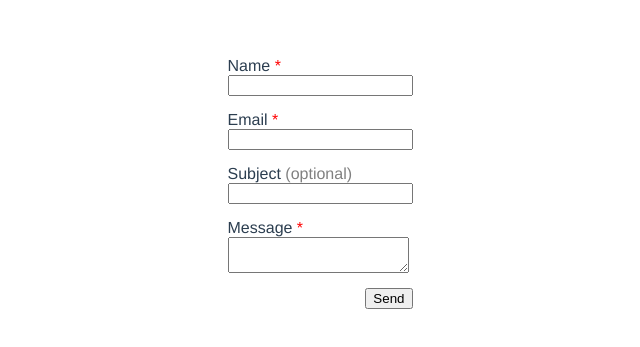
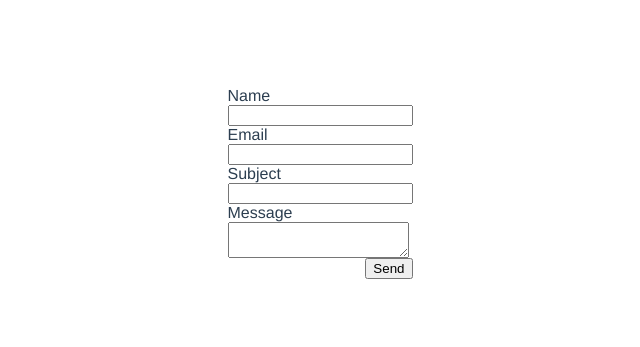
Before and after one commit to AlenVarazdinac/contact-form, a Vue app: page / in a window 1280 px wide. Shown: the part 225-572 px from the top of the page, without its empty margins (328-968 px from the left). Built offline with nearby package versions, Linux system fonts and the light colour scheme.

Commit message:
feat(Input): validations

```diff
--- a/src/App.vue
+++ b/src/App.vue
@@ -1,49 +1,78 @@
 <template>
   <div id="app">
     <form class="form" @submit.prevent="submitForm">
-      <div class="input-wrapper">
+      <input-field
+        v-model="form.name"
+        label="Name"
+        inputId="name"
+        type="text"
+        :validations="validations.form.name"
+      />
+      <input-field
+        v-model="form.email"
+        label="Email"
+        inputId="email"
+        type="email"
+      />
+      <input-field
+        v-model="form.subject"
+        label="Subject"
+        inputId="subject"
+        type="text"
+      />
+      <input-field
+        v-model="form.message"
+        label="Message"
+        inputId="message"
+        type="text"
+        isTextarea
+      />
+      <!--
         <label for="name">Name<span style="color: red"> *</span></label>
         <input v-model="form.name" id="name" type="text" />
-      </div>
-      <div class="input-wrapper">
-        <label for="email">Email<span style="color: red"> *</span></label>
-        <input v-model="form.email" id="email" type="email" />
-      </div>
-      <div class="input-wrapper">
-        <label for="subject"
-          >Subject<span style="color: grey"> (optional)</span></label
-        >
-        <input v-model="form.subject" id="subject" type="text" />
-      </div>
-      <div class="input-wrapper">
-        <label for="message">Message<span style="color: red"> *</span></label>
-        <textarea v-model="form.message" id="message"></textarea>
-      </div>
+        <ul v-if="validations.form.name.length !== 0">
+          <li v-for="(validation, index) in validations.form.name" :key="index">
+            {{ validation }}
+          </li>
+        </ul>
+        -->
       <button type="submit">Send</button>
     </form>
   </div>
 </template>
 
 <script>
+import InputField from "./components/InputField";
+
 export default {
   name: "App",
-  components: {},
+  components: { InputField },
   data() {
     return {
+      validations: {
+        form: {
+          name: {
+            required: true,
+            minLength: 5,
+            maxLength: 50,
+            type: "string",
+          },
+        },
+      },
       form: {
         name: "",
         email: "",
         subject: "",
         message: "",
       },
-    }
+    };
   },
   methods: {
     submitForm() {
-      console.log("form", this.form)
+      console.log("form", this.form);
     },
   },
-}
+};
 </script>
 
 <style lang="scss">
--- /dev/null
+++ b/src/components/InputField.vue
@@ -0,0 +1,112 @@
+<template>
+  <div class="input-field-wrapper">
+    <label :for="inputId">{{ label }}</label>
+    <input
+      v-if="!isTextarea"
+      :id="inputId"
+      :type="type"
+      :value="value"
+      @input="updateValue($event.target.value)"
+    />
+    <textarea
+      v-else
+      :id="inputId"
+      :value="value"
+      @input="updateValue($event.target.value)"
+    ></textarea>
+    <ul v-if="errorMessages.length !== 0">
+      <li v-for="(message, index) in errorMessages" :key="index">
+        {{ message }}
+      </li>
+    </ul>
+  </div>
+</template>
+
+<script>
+export default {
+  props: {
+    label: {
+      type: String,
+      required: true,
+    },
+    inputId: {
+      type: String,
+      required: true,
+    },
+    type: {
+      type: String,
+    },
+    isTextarea: {
+      type: Boolean,
+      default: false,
+    },
+    value: {
+      type: String,
+    },
+    validations: {
+      type: Object,
+    },
+  },
+  data() {
+    return {
+      errorMessages: [],
+    };
+  },
+  watch: {
+    value() {
+      this.validateInput();
+    },
+    errorMessages(v) {
+      console.log("error messages", v);
+    },
+  },
+  methods: {
+    updateValue(value) {
+      this.$emit("input", value);
+    },
+    validateInput() {
+      console.log("validating...");
+      this.errorMessages = [];
+
+      // Input is Required validation - check if the field is empty
+      if (this.validations.required && this.value === "") {
+        this.errorMessages.push(`${this.label} is required.`);
+      }
+
+      // Check if the input is string
+      if (this.validations.type === "string" && this.type !== "text") {
+        this.errorMessages.push(`Only text input is allowed.`);
+      }
+
+      // Minimum length validation
+      if (
+        this.value !== "" &&
+        this.validations.minLength &&
+        this.value.length + 1 <= this.validations.minLength
+      ) {
+        this.errorMessages.push(
+          `${this.label} should be at least ${this.validations.minLength} characters long`
+        );
+      }
+
+      // Maximum length validation
+      if (
+        this.validations.maxLength &&
+        this.value.length - 1 >= this.validations.maxLength
+      ) {
+        this.errorMessages.push(
+          `${this.label} should not be longer than ${this.validations.maxLength} characters.`
+        );
+      }
+    },
+  },
+};
+</script>
+
+<style lang="scss" scoped>
+.input-field-wrapper {
+  display: flex;
+  flex-direction: column;
+  align-items: flex-start;
+}
+</style>
```
Also changed, not shown: 1 other file (tests, documents, lock files or other folders).
